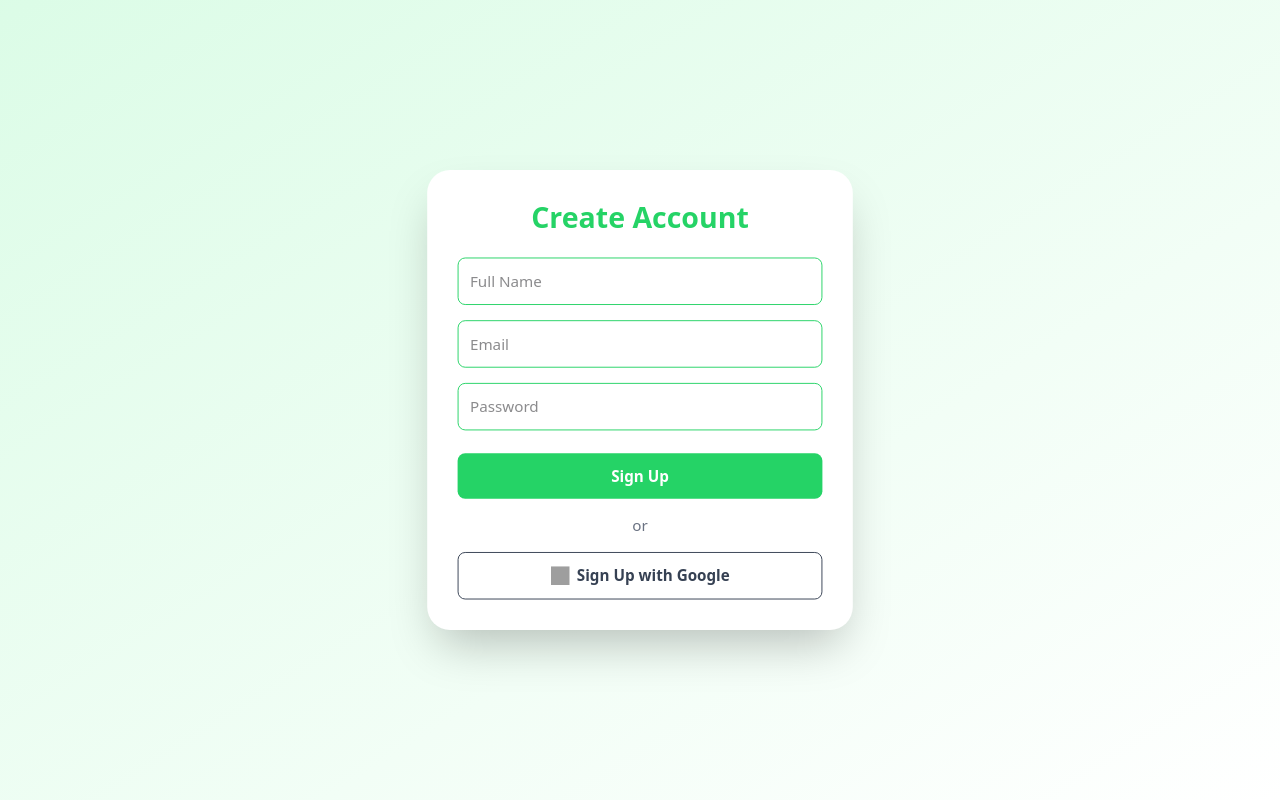
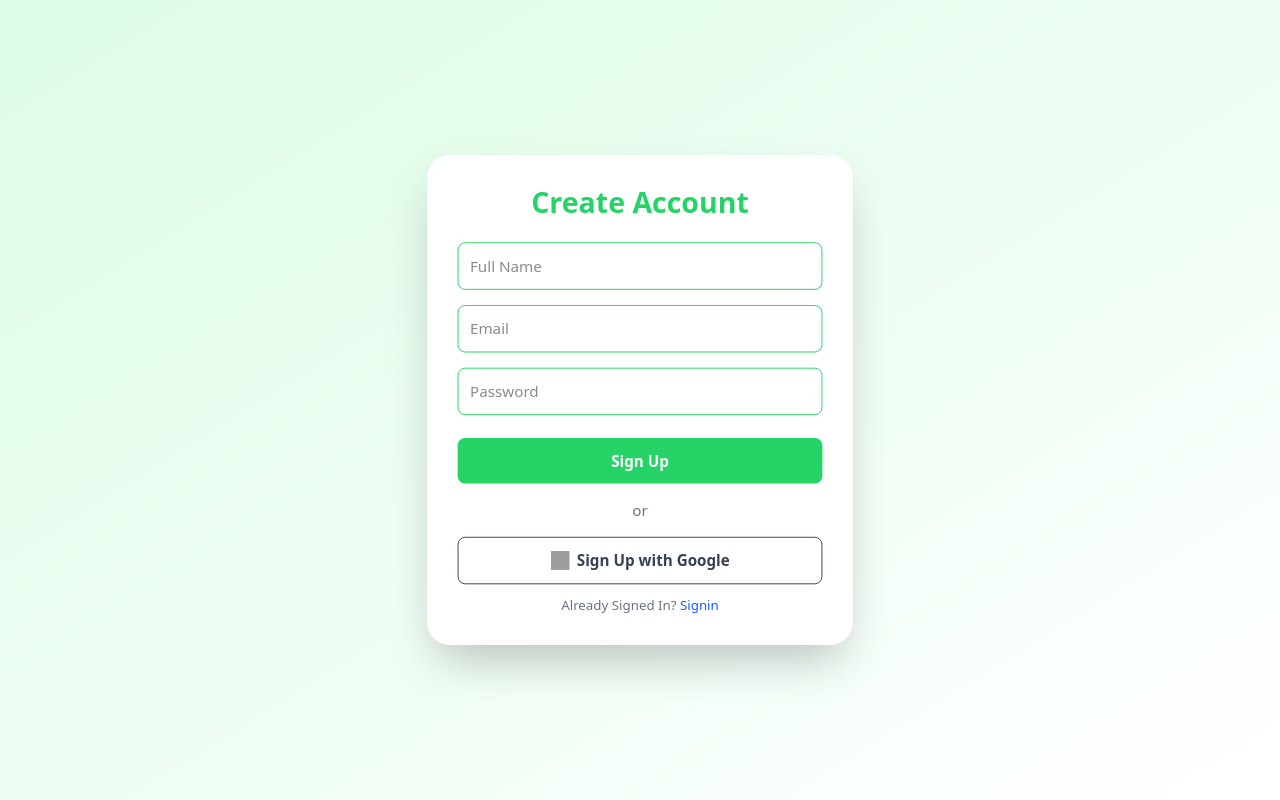
Before and after one commit to AbdulRehman817/Chat-App, a React (Vite) app: page /signup in a window 1280 px wide. Built offline with nearby package versions, Linux system fonts and the light colour scheme; no server answers; grey boxes are pictures that could not be loaded.

Commit message:
signup and signin updated

```diff
--- a/src/auth/SIgnup.jsx
+++ b/src/auth/SIgnup.jsx
@@ -16,6 +16,9 @@ const Signup = () => {
   const navigate = useNavigate();
   const { currentUser } = useAuth();
 
+  const Signin = () => {
+    navigate("/Signin");
+  };
   useEffect(() => {
     if (currentUser) {
       navigate("/ChatPage");
@@ -127,6 +130,12 @@ const Signup = () => {
           />
           Sign Up with Google
         </button>
+        <p className="pt-3 text-center text-sm text-gray-500 dark:text-gray-300 cursor-default">
+          Already Signed In?{" "}
+          <a onClick={Signin} className="text-blue-600 hover:underline">
+            Signin
+          </a>
+        </p>
       </div>
     </div>
   );
--- a/src/auth/Signin.jsx
+++ b/src/auth/Signin.jsx
@@ -16,6 +16,10 @@ const Signin = () => {
       navigate("/ChatPage");
     }
   }, [currentUser, navigate]);
+
+  const Signup = () => {
+    navigate("/Signup");
+  };
 
   const handleSignin = async () => {
     try {
@@ -104,6 +108,12 @@ const Signin = () => {
           />
           Sign In with Google
         </button>
+        <p className="pt-3 text-center text-sm text-gray-500 dark:text-gray-300 cursor-default ">
+          Don't have an account?{" "}
+          <a onClick={Signup} className="text-blue-600 hover:underline ">
+            Signup
+          </a>
+        </p>
       </div>
     </div>
   );
```
